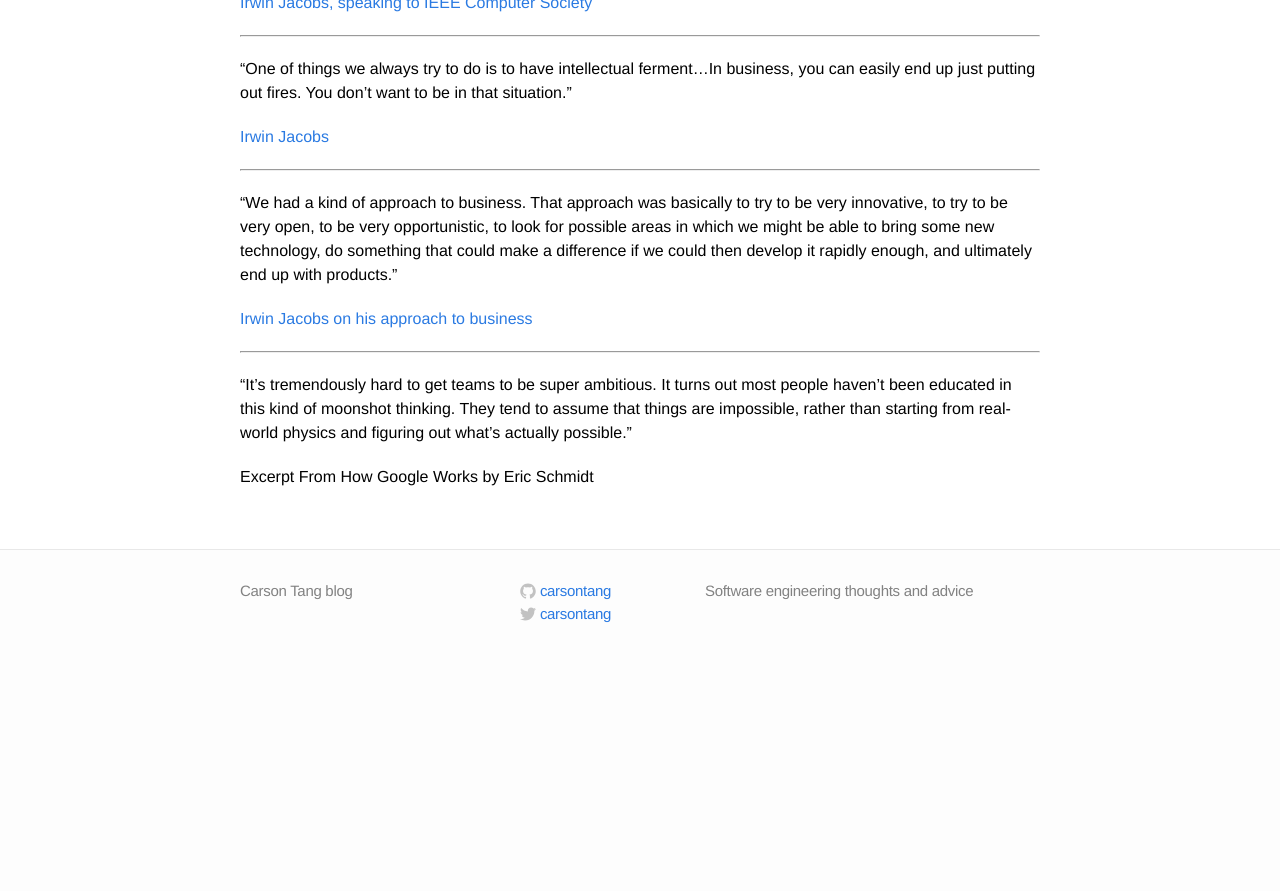
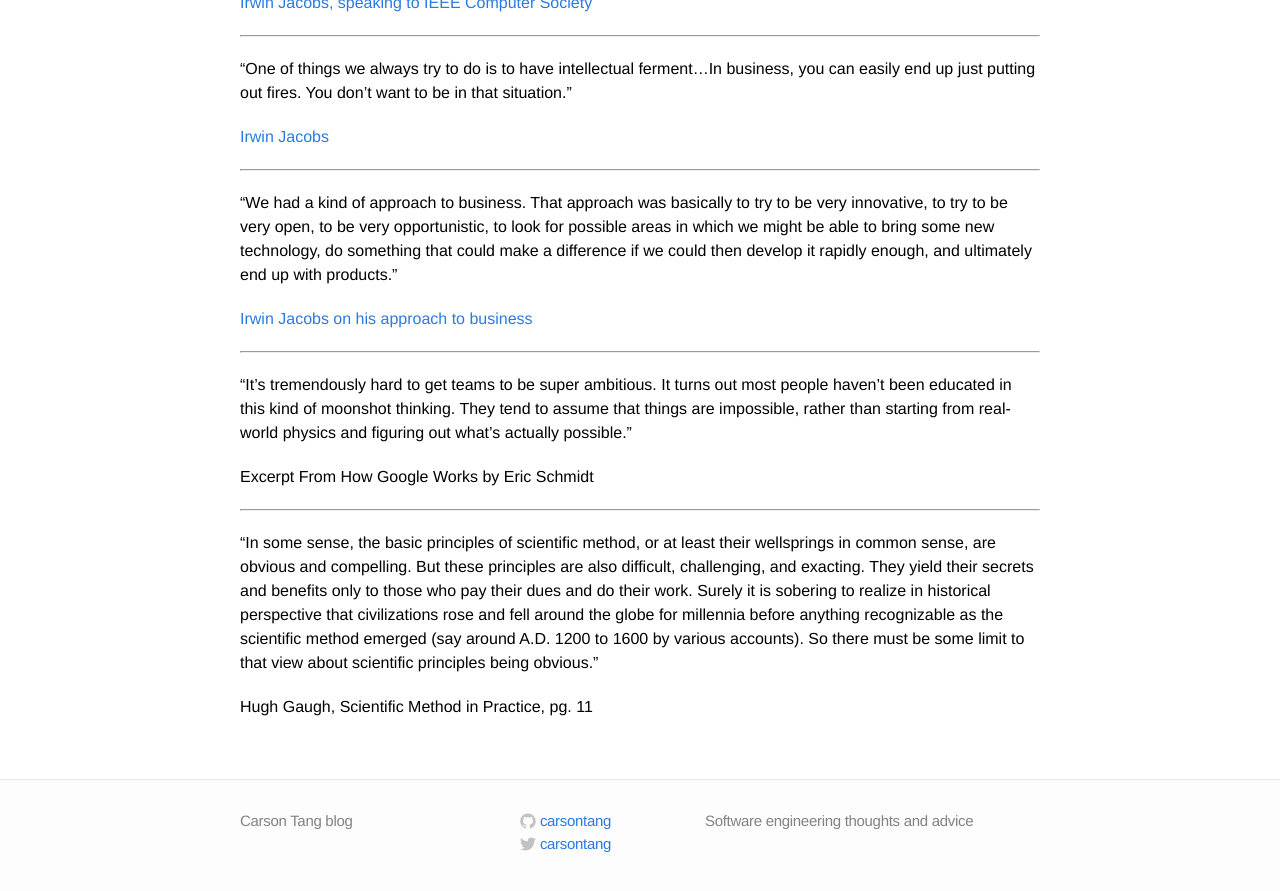
Before and after one commit to carsontang/carsontang.github.io, a Jekyll site: the page built from quotes.md, in a window 1280 px wide and 900 px high, scrolled down 12386 px. Shown: the top 891 px of the window. Built offline with Jekyll 4.4.1, drawn with Linux system fonts in a browser that asks for light colours; before the commit the page ends 13056 px from its top, so only the background shows below that.

Commit message:
quote on the nonobviousness of scientific method by Hugh Gauch

```diff
--- a/quotes.md
+++ b/quotes.md
@@ -490,3 +490,9 @@ I love that story and have used it often when teaching classes on writing, becau
 "It's tremendously hard to get teams to be super ambitious. It turns out most people haven’t been educated in this kind of moonshot thinking. They tend to assume that things are impossible, rather than starting from real-world physics and figuring out what’s actually possible."
 
 Excerpt From How Google Works by Eric Schmidt
+
+---
+
+"In some sense, the basic principles of scientific method, or at least their wellsprings in common sense, are obvious and compelling. But these principles are also difficult, challenging, and exacting. They yield their secrets and benefits only to those who pay their dues and do their work. Surely it is sobering to realize in historical perspective that civilizations rose and fell around the globe for millennia before anything recognizable as the scientific method emerged (say around A.D. 1200 to 1600 by various accounts). So there must be some limit to that view about scientific principles being obvious."
+
+Hugh Gaugh, Scientific Method in Practice, pg. 11
```
